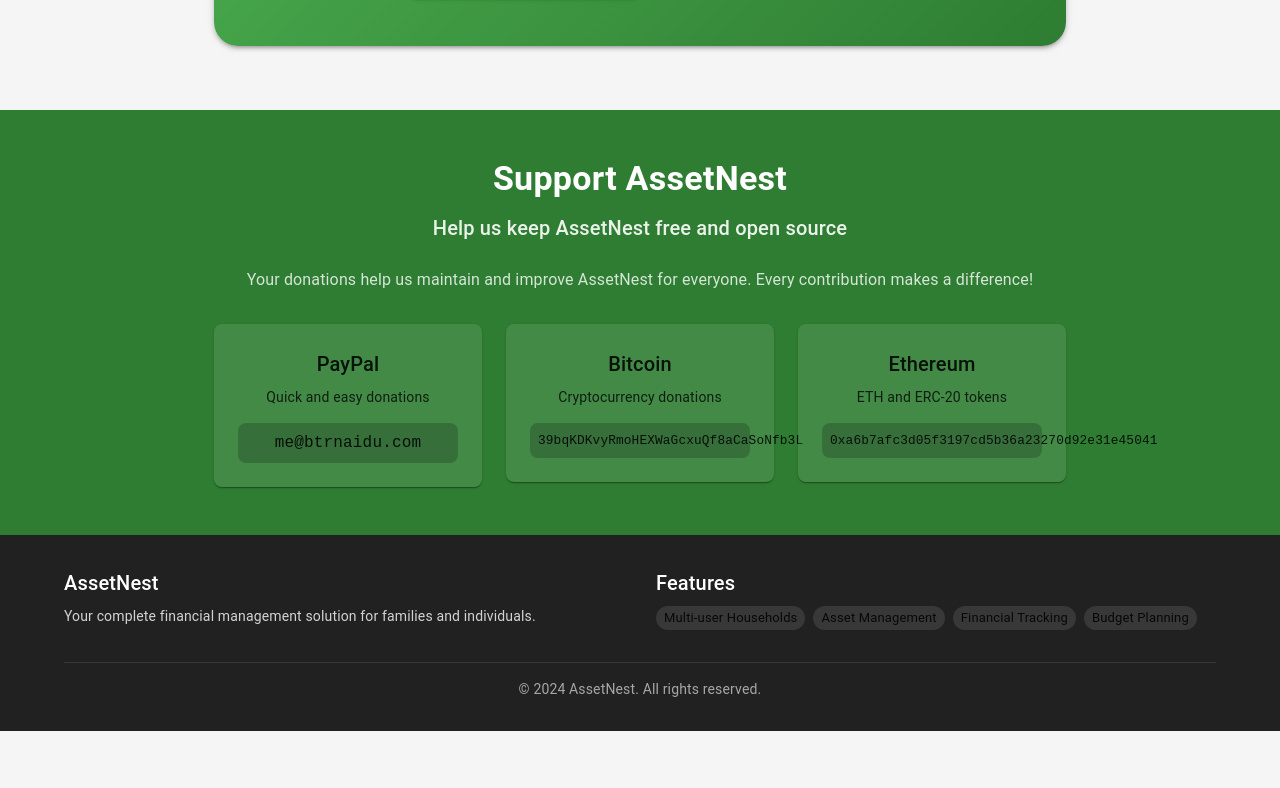
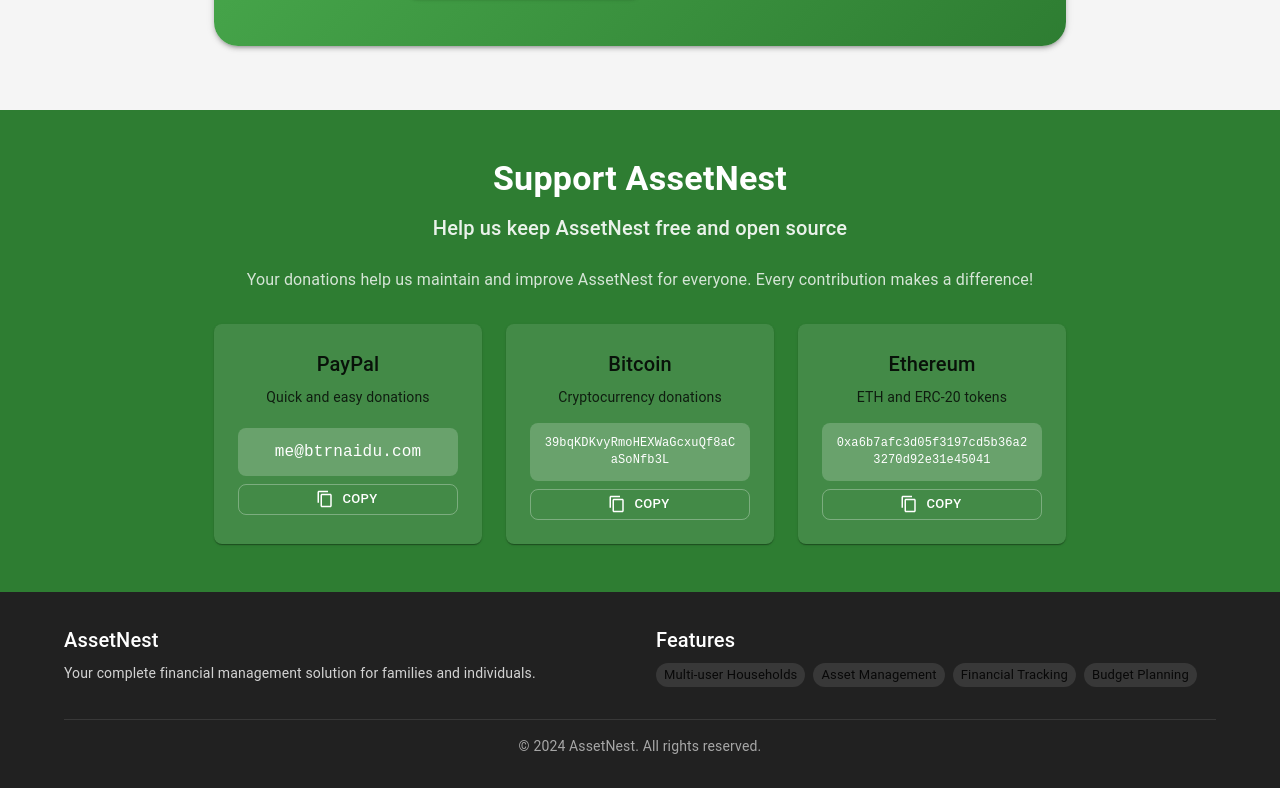
Before and after one commit to naidu/AssetNest, a React (Create React App) app in the folder frontend/: page / in a window 1280 px wide. Shown: the part 2305-3093 px from the top of the page. Before the commit the page ends 3036 px from the top, so only its background shows below. Built offline with nearby package versions, Linux system fonts and the light colour scheme; no server answers; the HTML template or start-up script is replaced by a standard one.

Commit message:
fix: improve donation section - uniform card heights, better text readability, and copy buttons

```diff
--- a/frontend/src/pages/Landing.js
+++ b/frontend/src/pages/Landing.js
@@ -27,6 +27,7 @@
   ArrowForward,
   CheckCircle,
   Star,
+  ContentCopy,
 } from '@mui/icons-material';
 import { Link as RouterLink } from 'react-router-dom';
 import { getVersionDisplay } from '../utils/version';
@@ -100,6 +101,13 @@
 const Landing = () => {
   const theme = useTheme();
   const isMobile = useMediaQuery(theme.breakpoints.down('md'));
+
+  const copyToClipboard = (text) => {
+    navigator.clipboard.writeText(text).then(() => {
+      // You could add a toast notification here
+      console.log('Copied to clipboard:', text);
+    });
+  };
 
   return (
     <Box sx={{ minHeight: '100vh', bgcolor: 'background.default' }}>
@@ -504,44 +512,124 @@
 
           <Grid container spacing={3} justifyContent="center">
             <Grid item xs={12} sm={4}>
-              <Paper sx={{ p: 3, textAlign: 'center', bgcolor: 'rgba(255,255,255,0.1)' }}>
+              <Paper sx={{ p: 3, textAlign: 'center', bgcolor: 'rgba(255,255,255,0.1)', height: '100%', display: 'flex', flexDirection: 'column' }}>
                 <Typography variant="h6" gutterBottom>
                   PayPal
                 </Typography>
                 <Typography variant="body2" sx={{ mb: 2, opacity: 0.9 }}>
                   Quick and easy donations
                 </Typography>
-                <Typography variant="body1" sx={{ fontFamily: 'monospace', bgcolor: 'rgba(0,0,0,0.2)', p: 1, borderRadius: 1 }}>
+                <Box sx={{ flexGrow: 1, display: 'flex', flexDirection: 'column', justifyContent: 'center' }}>
+                  <Typography variant="body1" sx={{
+                    fontFamily: 'monospace',
+                    bgcolor: 'rgba(255,255,255,0.2)',
+                    p: 1.5,
+                    borderRadius: 1,
+                    color: 'white',
+                    wordBreak: 'break-all',
+                    mb: 1
+                  }}>
                     me@btrnaidu.com
                   </Typography>
+                  <Button
+                    variant="outlined"
+                    size="small"
+                    startIcon={<ContentCopy />}
+                    onClick={() => copyToClipboard('me@btrnaidu.com')}
+                    sx={{
+                      borderColor: 'rgba(255,255,255,0.3)',
+                      color: 'white',
+                      '&:hover': {
+                        borderColor: 'white',
+                        bgcolor: 'rgba(255,255,255,0.1)',
+                      },
+                    }}
+                  >
+                    Copy
+                  </Button>
+                </Box>
               </Paper>
             </Grid>
 
             <Grid item xs={12} sm={4}>
-              <Paper sx={{ p: 3, textAlign: 'center', bgcolor: 'rgba(255,255,255,0.1)' }}>
+              <Paper sx={{ p: 3, textAlign: 'center', bgcolor: 'rgba(255,255,255,0.1)', height: '100%', display: 'flex', flexDirection: 'column' }}>
                 <Typography variant="h6" gutterBottom>
                   Bitcoin
                 </Typography>
                 <Typography variant="body2" sx={{ mb: 2, opacity: 0.9 }}>
                   Cryptocurrency donations
                 </Typography>
-                <Typography variant="body1" sx={{ fontFamily: 'monospace', bgcolor: 'rgba(0,0,0,0.2)', p: 1, borderRadius: 1, fontSize: '0.8rem' }}>
+                <Box sx={{ flexGrow: 1, display: 'flex', flexDirection: 'column', justifyContent: 'center' }}>
+                  <Typography variant="body2" sx={{
+                    fontFamily: 'monospace',
+                    bgcolor: 'rgba(255,255,255,0.2)',
+                    p: 1.5,
+                    borderRadius: 1,
+                    color: 'white',
+                    wordBreak: 'break-all',
+                    fontSize: '0.75rem',
+                    mb: 1
+                  }}>
                     39bqKDKvyRmoHEXWaGcxuQf8aCaSoNfb3L
                   </Typography>
+                  <Button
+                    variant="outlined"
+                    size="small"
+                    startIcon={<ContentCopy />}
+                    onClick={() => copyToClipboard('39bqKDKvyRmoHEXWaGcxuQf8aCaSoNfb3L')}
+                    sx={{
+                      borderColor: 'rgba(255,255,255,0.3)',
+                      color: 'white',
+                      '&:hover': {
+                        borderColor: 'white',
+                        bgcolor: 'rgba(255,255,255,0.1)',
+                      },
+                    }}
+                  >
+                    Copy
+                  </Button>
+                </Box>
               </Paper>
             </Grid>
 
             <Grid item xs={12} sm={4}>
-              <Paper sx={{ p: 3, textAlign: 'center', bgcolor: 'rgba(255,255,255,0.1)' }}>
+              <Paper sx={{ p: 3, textAlign: 'center', bgcolor: 'rgba(255,255,255,0.1)', height: '100%', display: 'flex', flexDirection: 'column' }}>
                 <Typography variant="h6" gutterBottom>
                   Ethereum
                 </Typography>
                 <Typography variant="body2" sx={{ mb: 2, opacity: 0.9 }}>
                   ETH and ERC-20 tokens
                 </Typography>
-                <Typography variant="body1" sx={{ fontFamily: 'monospace', bgcolor: 'rgba(0,0,0,0.2)', p: 1, borderRadius: 1, fontSize: '0.8rem' }}>
+                <Box sx={{ flexGrow: 1, display: 'flex', flexDirection: 'column', justifyContent: 'center' }}>
+                  <Typography variant="body2" sx={{
+                    fontFamily: 'monospace',
+                    bgcolor: 'rgba(255,255,255,0.2)',
+                    p: 1.5,
+                    borderRadius: 1,
+                    color: 'white',
+                    wordBreak: 'break-all',
+                    fontSize: '0.75rem',
+                    mb: 1
+                  }}>
                     0xa6b7afc3d05f3197cd5b36a23270d92e31e45041
                   </Typography>
+                  <Button
+                    variant="outlined"
+                    size="small"
+                    startIcon={<ContentCopy />}
+                    onClick={() => copyToClipboard('0xa6b7afc3d05f3197cd5b36a23270d92e31e45041')}
+                    sx={{
+                      borderColor: 'rgba(255,255,255,0.3)',
+                      color: 'white',
+                      '&:hover': {
+                        borderColor: 'white',
+                        bgcolor: 'rgba(255,255,255,0.1)',
+                      },
+                    }}
+                  >
+                    Copy
+                  </Button>
+                </Box>
               </Paper>
             </Grid>
           </Grid>
```
Lines whose indentation alone changed are shown as unchanged.
